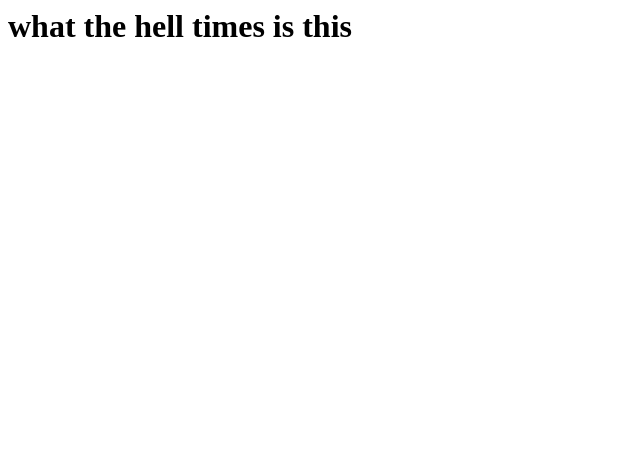
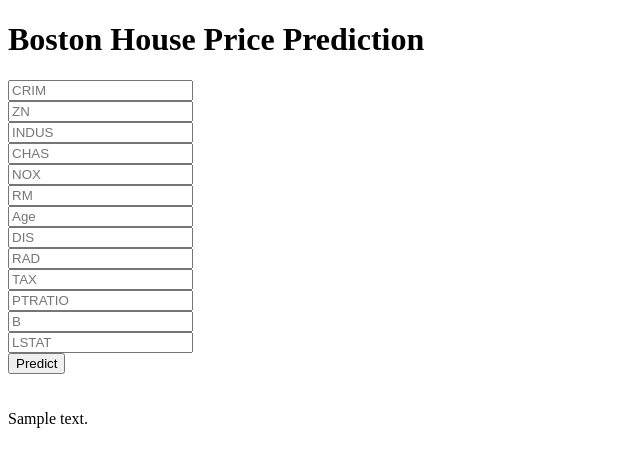
Before and after one commit to lithu-lithish/bostonmlregression, a Flask app: template templates/home.html in a window 1280 px wide. Shown: the top 467 px of the page, without its empty margins (0-640 px from the left). Run offline with Flask 2, Linux system fonts and the light colour scheme; the template is opened without the code that fills it: most values are stand-ins (such as "Sample title", 1, 10 or a date in 2020); parts of the project's set-up code (start-up, migrations or seed data) failed here and were passed over.

Commit message:
intiated front end  template

```diff
--- a/templates/home.html
+++ b/templates/home.html
@@ -1 +1,118 @@
-<h1>what the hell times is this</h1>
+<!DOCTYPE html>
+<html>
+  <head>
+    <meta charset="UTF-8" />
+    <title>ML API</title>
+    <link
+      href="https://fonts.googleapis.com/css?family=Pacifico"
+      rel="stylesheet"
+      type="text/css"
+    />
+    <link
+      href="https://fonts.googleapis.com/css?family=Arimo"
+      rel="stylesheet"
+      type="text/css"
+    />
+    <link
+      href="https://fonts.googleapis.com/css?family=Hind:300"
+      rel="stylesheet"
+      type="text/css"
+    />
+    <link
+      href="https://fonts.googleapis.com/css?family=Open+Sans+Condensed:300"
+      rel="stylesheet"
+      type="text/css"
+    />
+  </head>
+
+  <body>
+    <div class="login">
+      <h1>Boston House Price Prediction</h1>
+
+      <!-- Main Input For Receiving Query to our ML -->
+      <form action="{{ url_for('predict')}}" method="post">
+        <input
+          type="text"
+          name="CRIM"
+          placeholder="CRIM"
+          required="required"
+        /><br />
+        <input
+          type="text"
+          name="ZN"
+          placeholder="ZN"
+          required="required"
+        /><br />
+        <input
+          type="text"
+          name="INDUS"
+          placeholder="INDUS"
+          required="required"
+        /><br />
+        <input
+          type="text"
+          name="CHAS"
+          placeholder="CHAS"
+          required="required"
+        /><br />
+        <input
+          type="text"
+          name="NOX"
+          placeholder="NOX"
+          required="required"
+        /><br />
+        <input
+          type="text"
+          name="RM"
+          placeholder="RM"
+          required="required"
+        /><br />
+        <input
+          type="text"
+          name="Age"
+          placeholder="Age"
+          required="required"
+        /><br />
+        <input
+          type="text"
+          name="DIS"
+          placeholder="DIS"
+          required="required"
+        /><br />
+        <input
+          type="text"
+          name="RAD"
+          placeholder="RAD"
+          required="required"
+        /><br />
+        <input
+          type="text"
+          name="TAX"
+          placeholder="TAX"
+          required="required"
+        /><br />
+        <input
+          type="text"
+          name="PTRATIO"
+          placeholder="PTRATIO"
+          required="required"
+        /><br />
+        <input type="text" name="B" placeholder="B" required="required" /><br />
+        <input
+          type="text"
+          name="LSTAT"
+          placeholder="LSTAT"
+          required="required"
+        /><br />
+
+        <button type="submit" class="btn btn-primary btn-block btn-large">
+          Predict
+        </button>
+      </form>
+
+      <br />
+      <br />
+    </div>
+    {{prediction_text}}
+  </body>
+</html>
```
